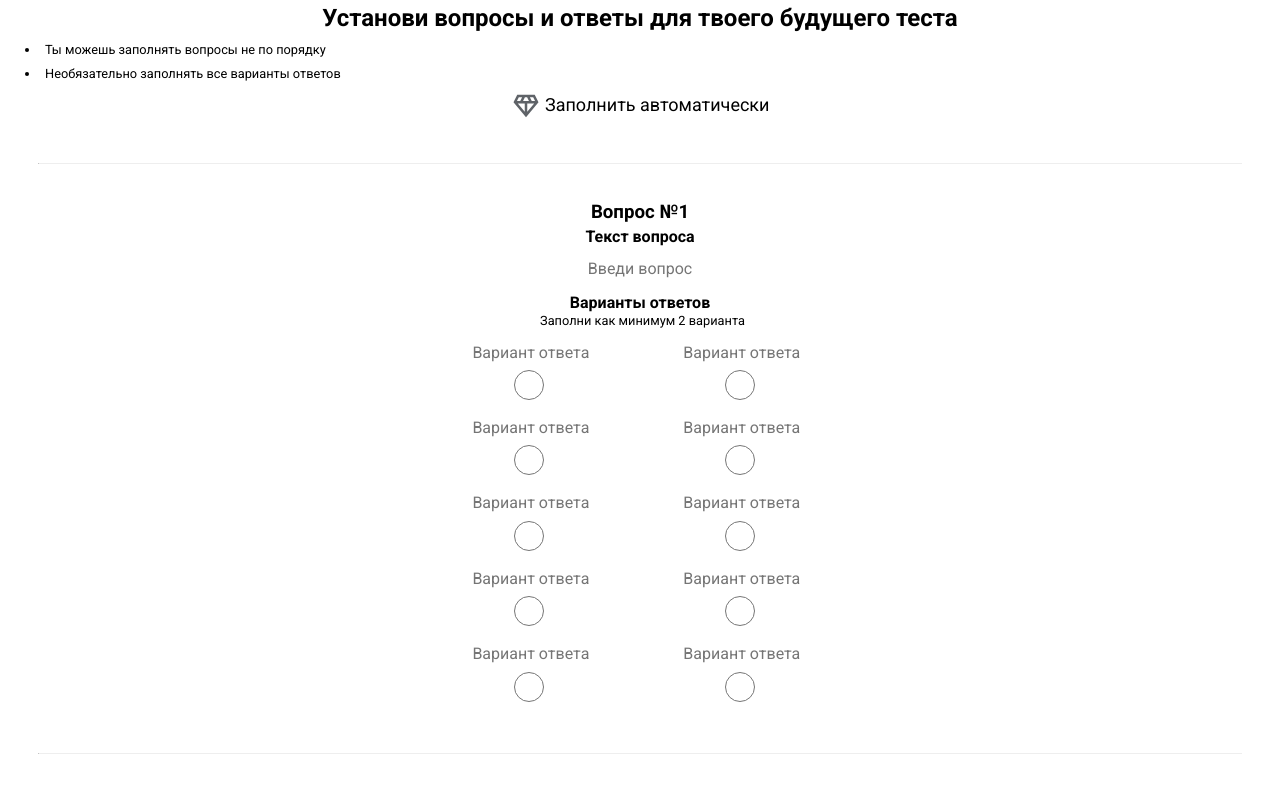
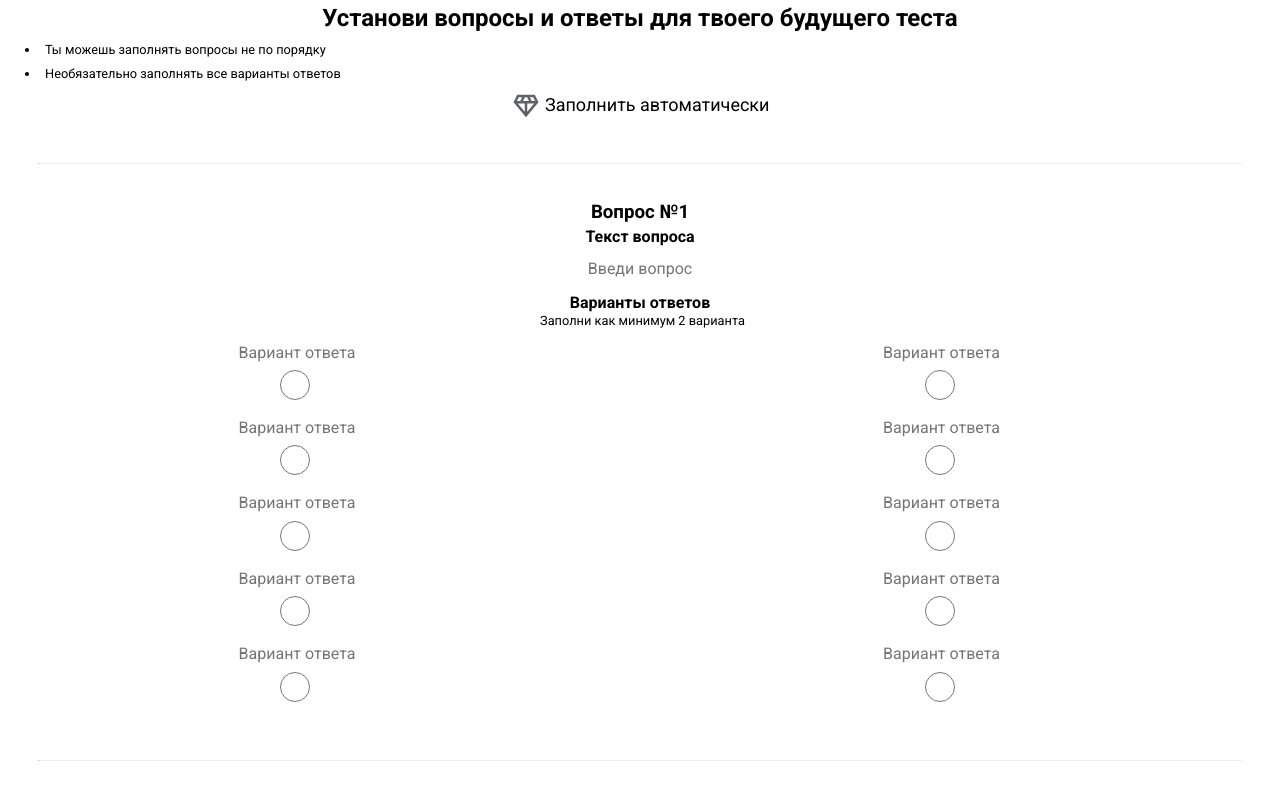
Before and after one commit to ArsArsArsArs/UKM, a plain HTML site: page index.html in a window 1280 px wide. Shown: the top 790 px of the page. Drawn offline with nearby package versions, Linux system fonts and the light colour scheme; a script that the page names is missing.

Commit message:
day 2 i'm trying fix the website for safari...

```diff
--- a/style.css
+++ b/style.css
@@ -58,6 +58,35 @@ input:focus {
 }
 
 .answerFields {
+	display: flex;
+	flex-wrap: wrap;
+	justify-content: space-between;
+	margin-left: 5px;
+}
+
+.answerFields > div {
+	flex: 0 0 calc(50% - 7px); /* Two columns with 7px gap */
+	margin-bottom: 7px;
+}
+
+.answerFields input[type="text"] {
+	width: 92%;
+}
+
+.answerFields input[type="radio"] {
+	align-items: center;
+	margin-top: 2px;
+	border: none;
+	outline: none;
+	color: var(--tg-theme-button-color);
+	width: 92%;
+}
+
+.answerFields input[type="radio"]:focus {
+	box-shadow: none;
+}
+
+/* .answerFields {
 	display: grid;
 	grid-template-columns: 1fr 1fr;
 	gap: 7px;
@@ -76,7 +105,7 @@ input:focus {
 }
 .answerFields input[type="radio"]:focus {
 	box-shadow: none;
-}
+} */
 
 .main-buttons {
 	display: flex;
```
